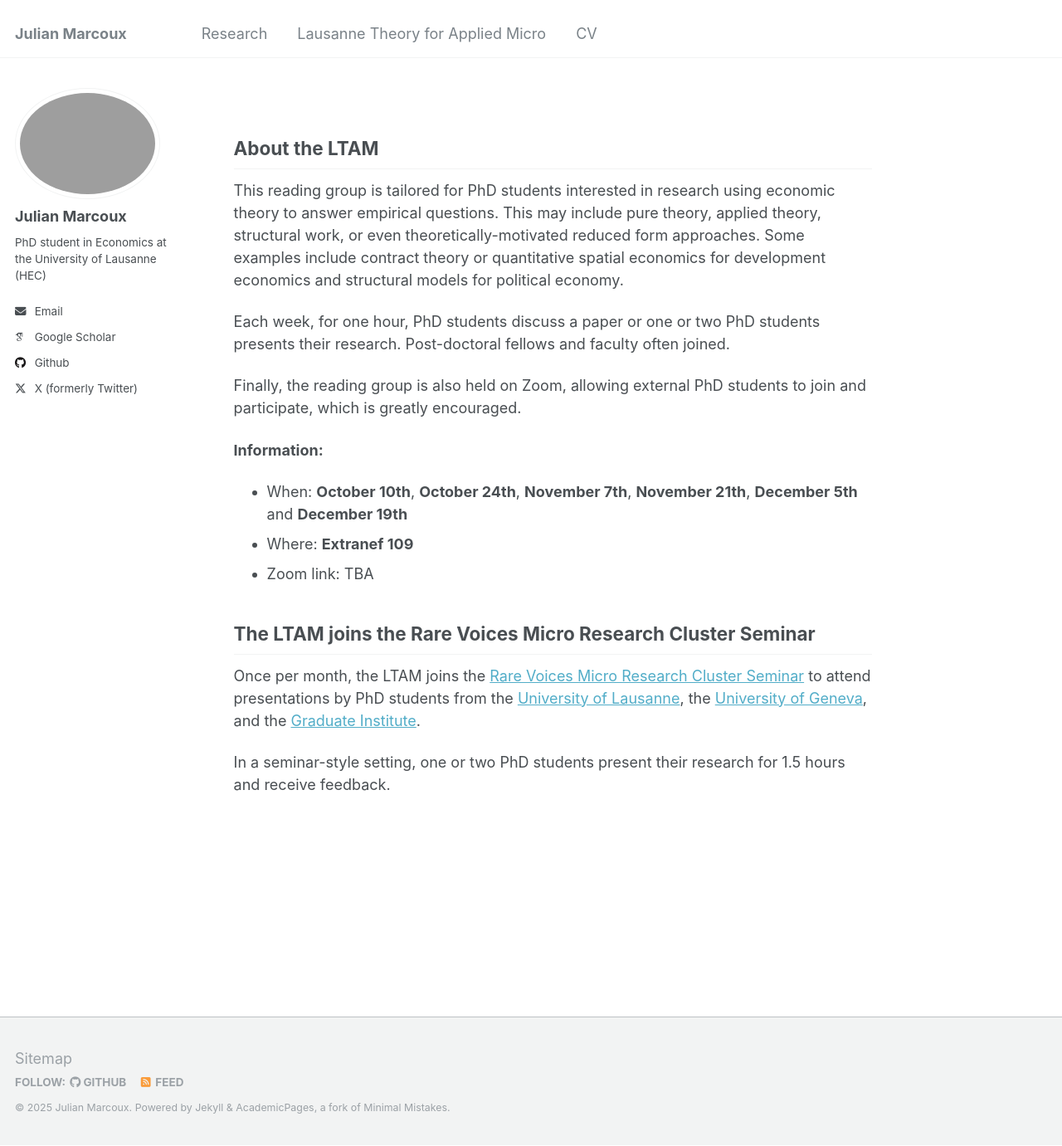
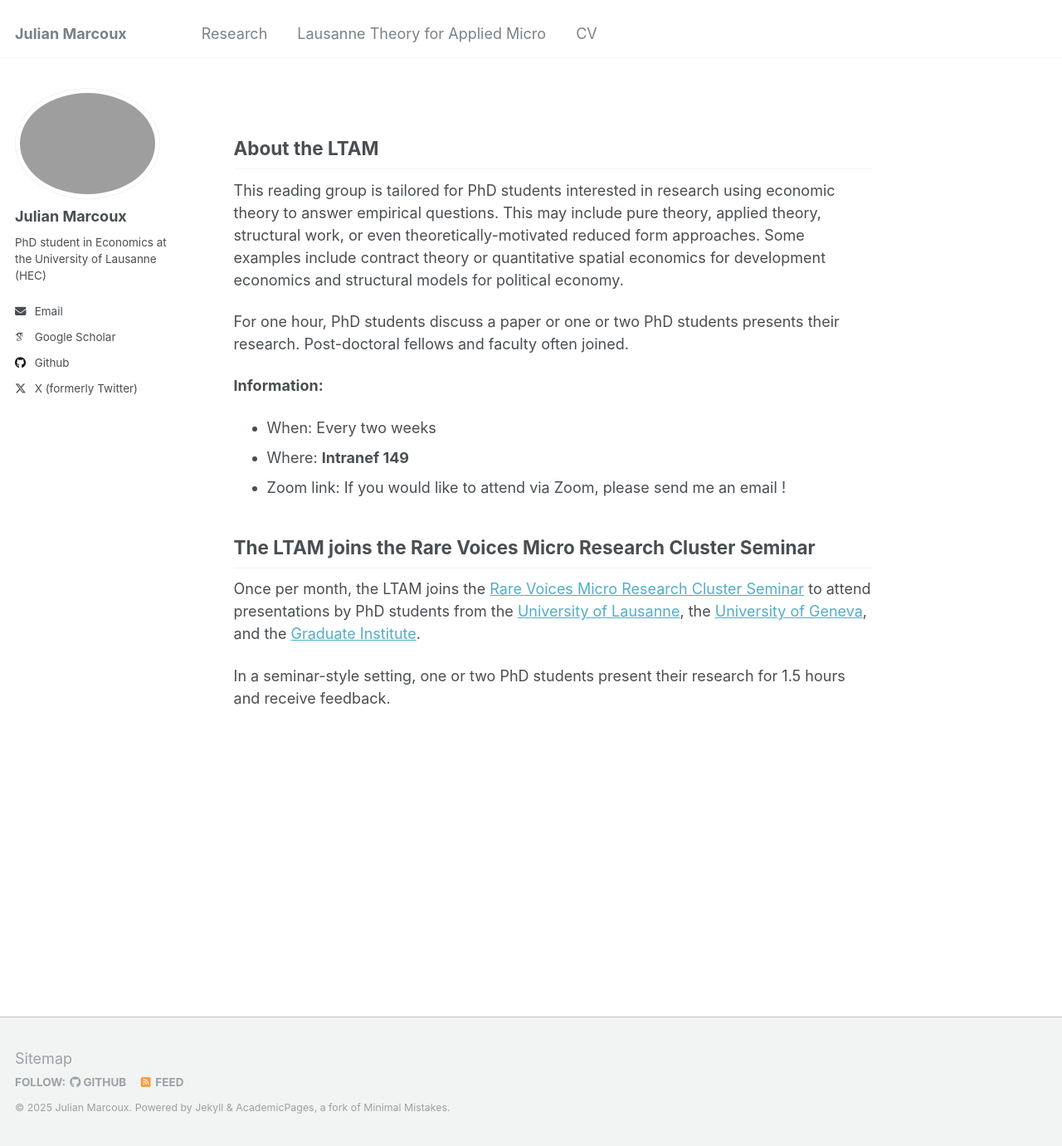
Before and after one commit to julianmarcoux/julianmarcoux.github.io, a Jekyll site: the page built from _pages/reading_group.md, in a window 1280 px wide and 1381 px high. Shown: the whole window at 83% size. Built offline with Jekyll 4.4.1, drawn with Linux system fonts in a browser that asks for light colours; some web fonts are replaced.

Commit message:
Update reading_group.md

```diff
--- a/_pages/reading_group.md
+++ b/_pages/reading_group.md
@@ -9,15 +9,13 @@ About the LTAM
 
 This reading group is tailored for PhD students interested in research using economic theory to answer empirical questions. This may include pure theory, applied theory, structural work, or even theoretically-motivated reduced form approaches. Some examples include contract theory or quantitative spatial economics for development economics and structural models for political economy.
 
-Each week, for one hour, PhD students discuss a paper or one or two PhD students presents their research. Post-doctoral fellows and faculty often joined.
-
-Finally, the reading group is also held on Zoom, allowing external PhD students to join and participate, which is greatly encouraged.
+For one hour, PhD students discuss a paper or one or two PhD students presents their research. Post-doctoral fellows and faculty often joined.
 
 **Information:**
 
-- When: **October 10th**, **October 24th**, **November 7th**, **November 21th**, **December 5th** and **December 19th**
-- Where: **Extranef 109**
-- Zoom link: TBA
+- When: Every two weeks
+- Where: **Intranef 149**
+- Zoom link: If you would like to attend via Zoom, please send me an email !
 
 
 The LTAM joins the Rare Voices Micro Research Cluster Seminar
```
